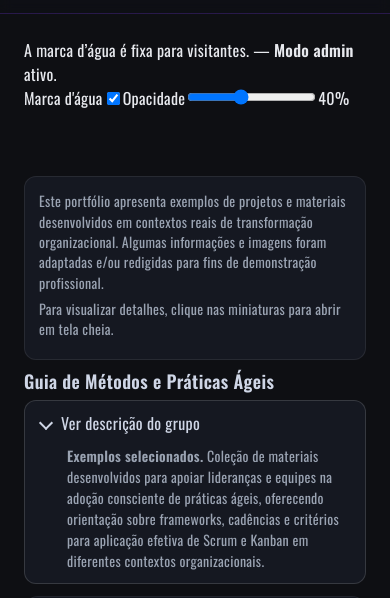
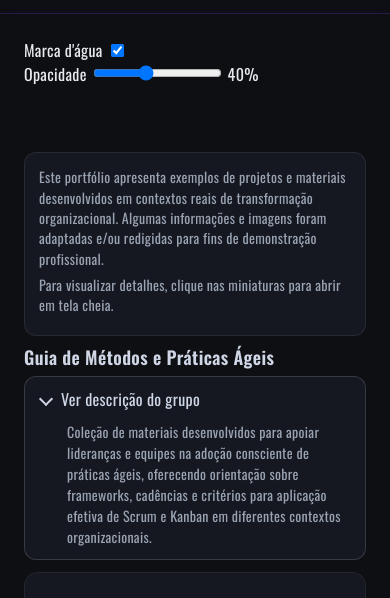
Before and after one commit to leandra-augustin/Leandra-Augustin.github.io, a plain HTML site: page index.html in a window 390 px wide. Shown: the part 191-789 px from the top of the page. Drawn offline with nearby package versions, Linux system fonts and the light colour scheme.

Commit message:
Update index.html

```diff
--- a/index.html
+++ b/index.html
@@ -118,14 +118,18 @@ footer.site-footer{margin-top:36px;padding:24px;color:var(--muted);border-top:1p
   </div>
 </header>
 
-<!-- CONTROLES (somente marca d'água; oculto para visitantes) -->
-<section class="wrap controls">
-  <div class="left">
-    <span class="note">A marca d’água é fixa para visitantes. <span id="admin-hint" style="display:none">— <strong>Modo admin</strong> ativo.</span></span>
-  </div>
-  <div class="right admin-only" style="display:none;">
-    <div class="range"><span>Marca d'água</span><input type="checkbox" id="wm-toggle" checked></div>
-    <div class="range"><span>Opacidade</span><input type="range" id="wm-range" min="0" max="100" value="40"><span id="wm-val">40%</span></div>
+<!-- CONTROLES (apenas para admin) -->
+<section class="wrap controls admin-only" style="display:none;">
+  <div class="right">
+    <div class="range">
+      <span>Marca d'água</span>
+      <input type="checkbox" id="wm-toggle" checked>
+    </div>
+    <div class="range">
+      <span>Opacidade</span>
+      <input type="range" id="wm-range" min="0" max="100" value="40">
+      <span id="wm-val">40%</span>
+    </div>
   </div>
 </section>
 
@@ -144,7 +148,7 @@ footer.site-footer{margin-top:36px;padding:24px;color:var(--muted);border-top:1p
     <details class="group-desc" open>
       <summary><span class="caret" aria-hidden="true"></span> Ver descrição do grupo</summary>
       <div class="desc-body">
-        <strong>Exemplos selecionados.</strong> Coleção de materiais desenvolvidos para apoiar lideranças e equipes na adoção consciente de práticas ágeis, oferecendo orientação sobre frameworks, cadências e critérios para aplicação efetiva de Scrum e Kanban em diferentes contextos organizacionais.
+       </strong> Coleção de materiais desenvolvidos para apoiar lideranças e equipes na adoção consciente de práticas ágeis, oferecendo orientação sobre frameworks, cadências e critérios para aplicação efetiva de Scrum e Kanban em diferentes contextos organizacionais.
       </div>
     </details>
     <div class="strip">
@@ -175,7 +179,7 @@ footer.site-footer{margin-top:36px;padding:24px;color:var(--muted);border-top:1p
     <details class="group-desc" open>
       <summary><span class="caret" aria-hidden="true"></span> Ver descrição do grupo</summary>
       <div class="desc-body">
-        <strong>Exemplos selecionados.</strong> Conjunto de materiais e registros visuais desenvolvidos para orientar a definição, disseminação e acompanhamento dos OKRs em diferentes níveis da organização. Os conteúdos refletem a aplicação prática da metodologia, desde a construção colaborativa com lideranças até a sustentação por meio de documentação e painéis de governança.
+        </strong> Conjunto de materiais e registros visuais desenvolvidos para orientar a definição, disseminação e acompanhamento dos OKRs em diferentes níveis da organização. Os conteúdos refletem a aplicação prática da metodologia, desde a construção colaborativa com lideranças até a sustentação por meio de documentação e painéis de governança.
       </div>
     </details>
     <div class="strip">
@@ -224,7 +228,7 @@ footer.site-footer{margin-top:36px;padding:24px;color:var(--muted);border-top:1p
     <details class="group-desc" open>
       <summary><span class="caret" aria-hidden="true"></span> Ver descrição do grupo</summary>
       <div class="desc-body">
-        <strong>Exemplos selecionados.</strong> Estrutura metodológica criada para unificar a forma de trabalho entre áreas de produto, tecnologia e negócios, promovendo alinhamento, previsibilidade e fluidez organizacional. Os documentos consolidam políticas, papéis e fluxos que sustentaram a governança escalável da companhia.
+        </strong> Estrutura metodológica criada para unificar a forma de trabalho entre áreas de produto, tecnologia e negócios, promovendo alinhamento, previsibilidade e fluidez organizacional. Os documentos consolidam políticas, papéis e fluxos que sustentaram a governança escalável da companhia.
       </div>
     </details>
     <div class="strip">
@@ -267,7 +271,7 @@ footer.site-footer{margin-top:36px;padding:24px;color:var(--muted);border-top:1p
     <details class="group-desc" open>
       <summary><span class="caret" aria-hidden="true"></span> Ver descrição do grupo</summary>
       <div class="desc-body">
-        <strong>Exemplos selecionados.</strong> Estrutura criada para fortalecer a governança da agilidade na organização, atuando como centro de referência para práticas, métricas e desenvolvimento de lideranças. O COE consolidou pilares de cultura, aprendizado e melhoria contínua, conectando estratégia e operação através de iniciativas de capacitação, coaching e gestão do conhecimento.
+        </strong> Estrutura criada para fortalecer a governança da agilidade na organização, atuando como centro de referência para práticas, métricas e desenvolvimento de lideranças. O COE consolidou pilares de cultura, aprendizado e melhoria contínua, conectando estratégia e operação através de iniciativas de capacitação, coaching e gestão do conhecimento.
       </div>
     </details>
     <div class="strip">
```
